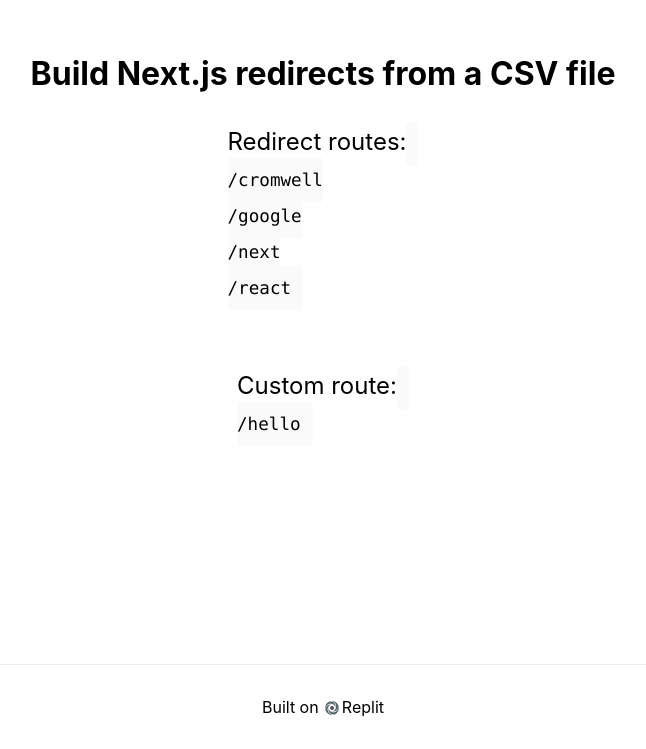
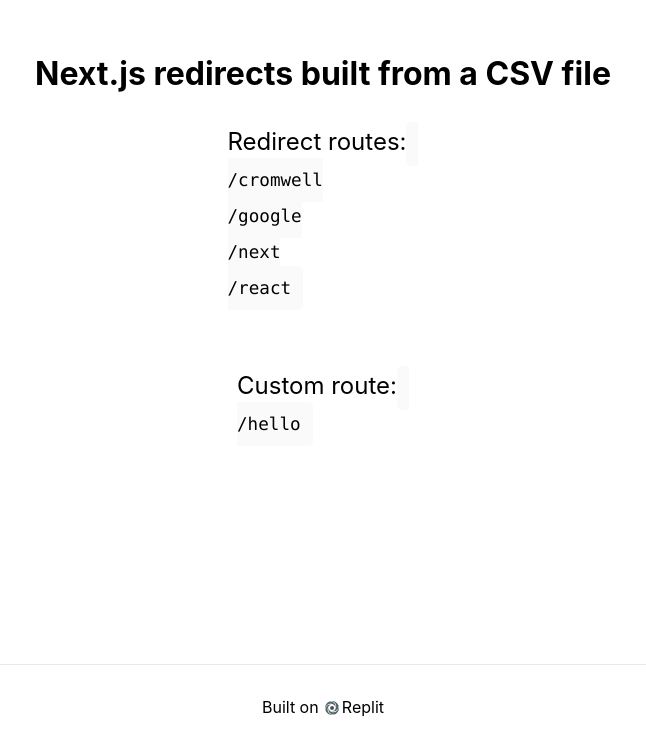
Before and after one commit to rolandjlevy/next-redirects-from-csv, a Next.js app: page / in a window 1280 px wide. Shown: the part 136-885 px from the top of the page, without its empty margins (317-963 px from the left). Built offline with nearby package versions, Linux system fonts and the light colour scheme.

Commit message:
Updated readme

```diff
--- a/next.config.js
+++ b/next.config.js
@@ -2,10 +2,8 @@
 // output is built from server/build-redirects/index.js
 const redirects = require('./server/build-redirects/output');
 
-const nextConfig = {
-  async redirects() {
+module.exports = {
+ async redirects() {
     return redirects
   },
-};
-
-module.exports = nextConfig;
+}
--- a/pages/index.tsx
+++ b/pages/index.tsx
@@ -15,7 +15,7 @@
       <main className={styles.main}>
 
         <h2 className={styles.title}>
-          Build Next.js redirects from a CSV file
+           Next.js redirects built from a CSV file
         </h2>
 
         <p className={styles.description}>
```
Also changed, not shown: 1 other file (tests, documents, lock files or other folders).
